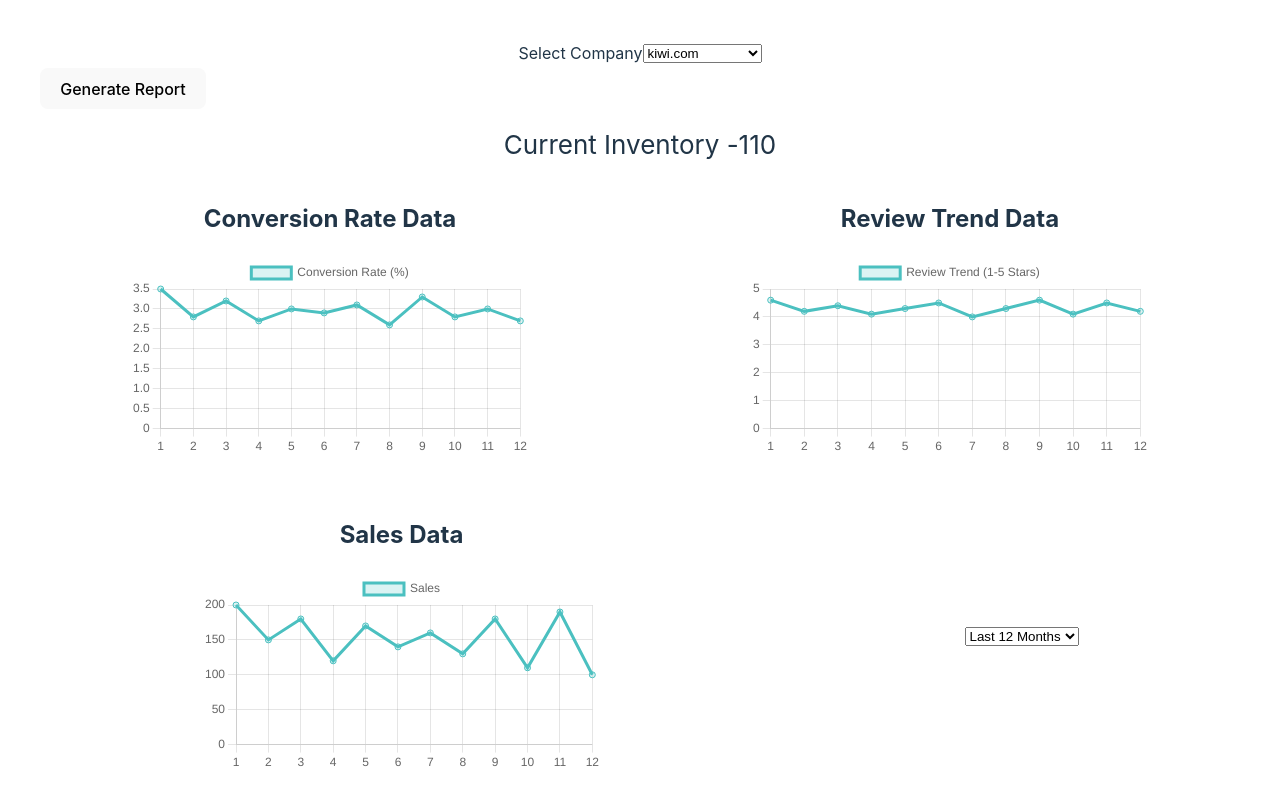
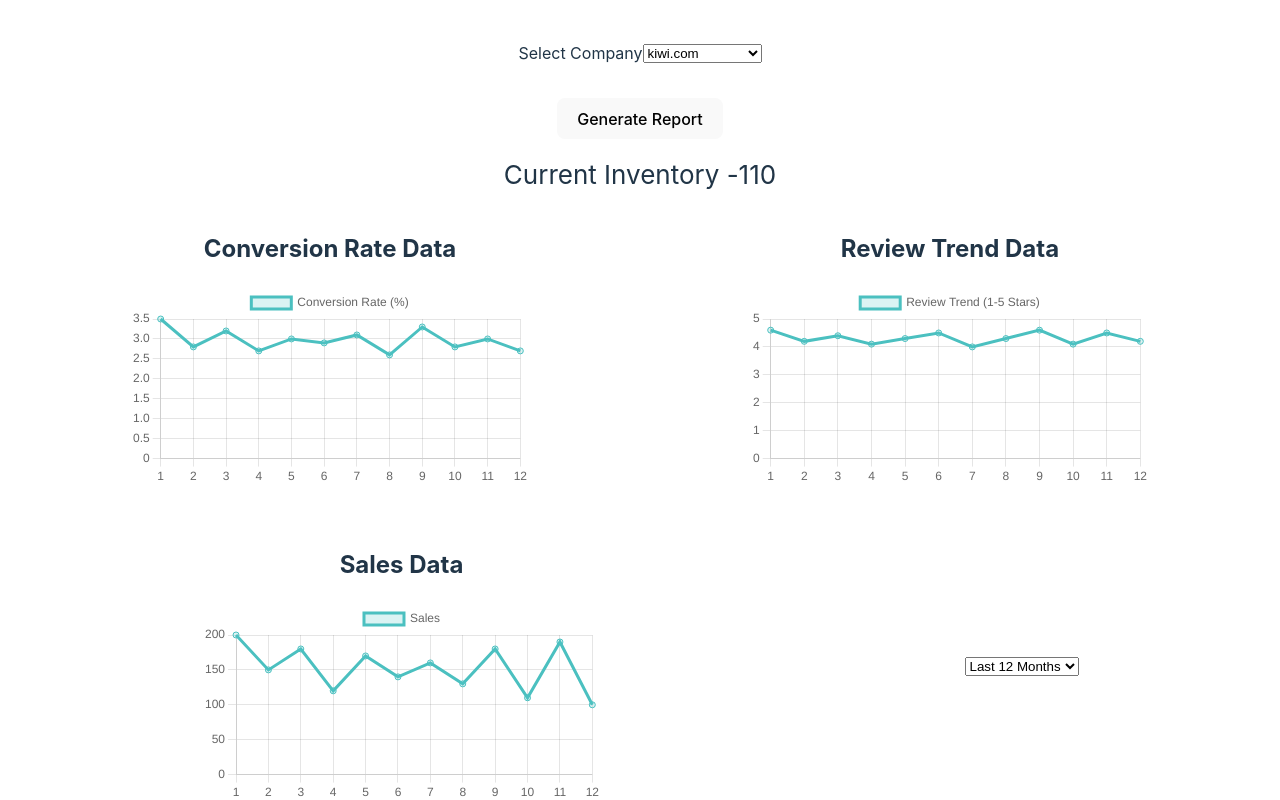
Before and after one commit to BinayT/A-Travel-EC, a React (Vite) app: page / in a window 1280 px wide. Shown: the top 800 px of the page. Built offline with nearby package versions, Linux system fonts and the light colour scheme.

Commit message:
Basic pdf generator btn css made

```diff
--- a/src/components/PdfReport/PdfReport.tsx
+++ b/src/components/PdfReport/PdfReport.tsx
@@ -2,6 +2,8 @@ import React from 'react';
 import jsPDF from 'jspdf';
 import 'jspdf-autotable';
 import { ProductProps } from '../datatypes/Product';
+import './styles.css';
+
 
 const ReportButton: React.FC<ProductProps> = ({product}) => {
   const generateReport = () => {
@@ -49,14 +51,17 @@ const ReportButton: React.FC<ProductProps> = ({product}) => {
       ]
     });
 
-    const pdfName = 'Report' + product?.name.split(' ').join('_') + '.pdf'
+    const pdfName = 'Report_' + product?.name.split(' ').join('_') + '.pdf'
     doc.save(pdfName);
   };
 
   return (
-    <button onClick={generateReport}>
-      Generate Report
-    </button>
+        <div className='generate-pdf-btn'>
+          <button onClick={generateReport}>
+              Generate Report
+          </button>
+        </div>
+
   );
 };
 
--- /dev/null
+++ b/src/components/PdfReport/styles.css
@@ -0,0 +1,6 @@
+.generate-pdf-btn{
+    display:flex;
+    justify-content: center;
+    align-items: center;
+    margin-top:30px;
+}
```
